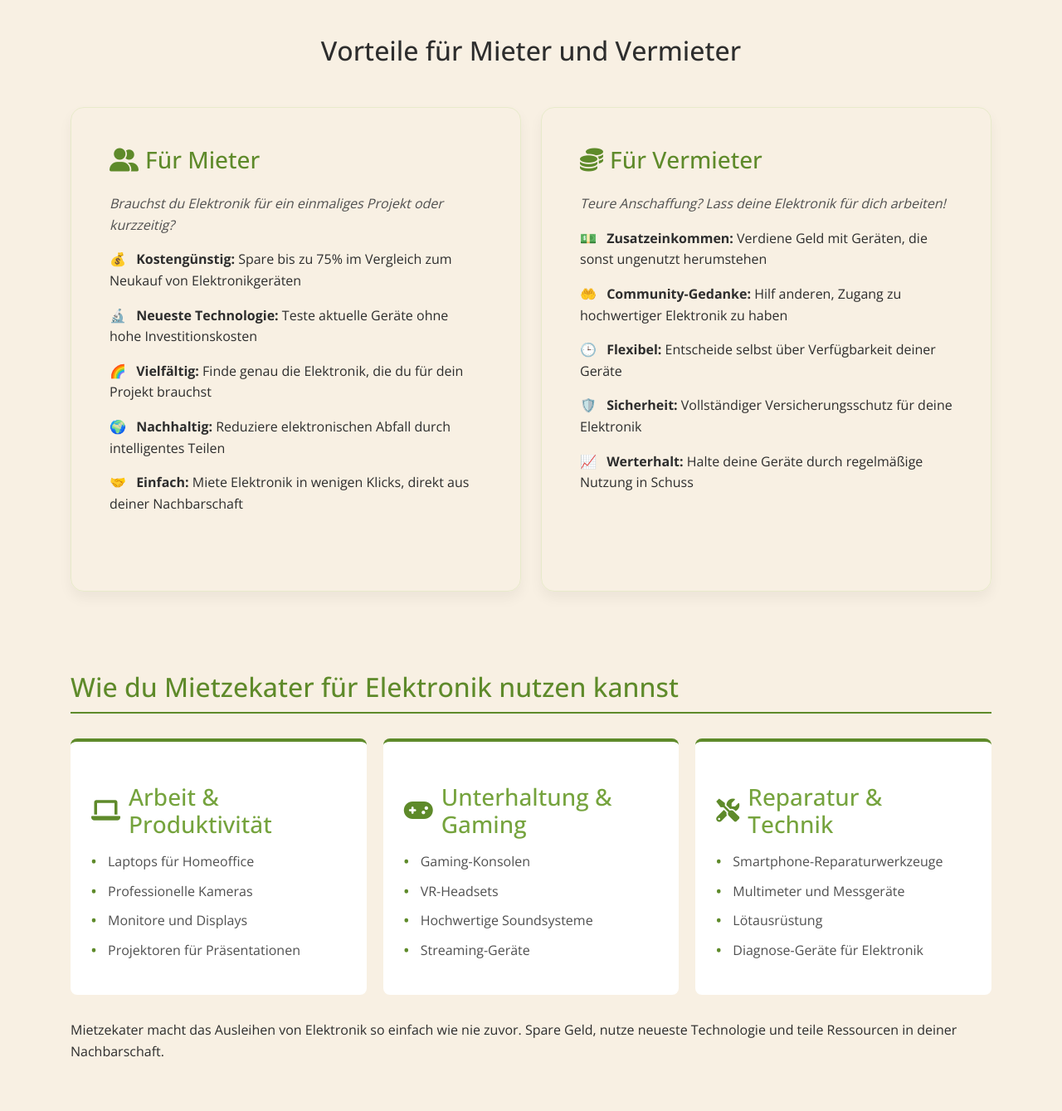
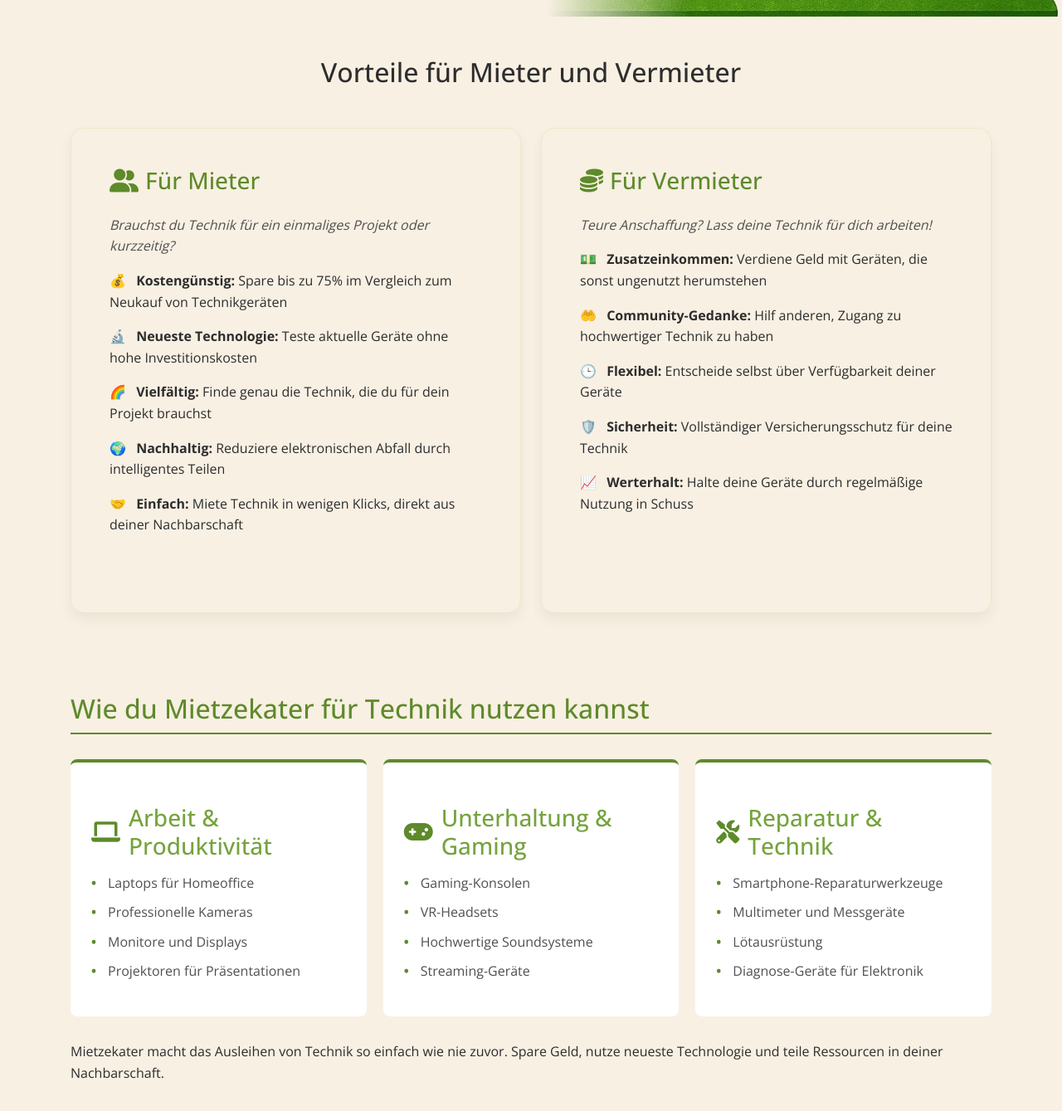
Before and after one commit to TrimeraDev/Mietzekater.de, a Jekyll site: the page built from _categories/elektronik.md, in a window 1280 px wide and 1400 px high, scrolled down 534 px. Shown: the top 1339 px of the window at 83% size. Built offline with Jekyll 4.4.1, drawn with Linux system fonts in a browser that asks for light colours; comment, search, counter and statistics services are not loaded; some of the changed text lies outside the part shown.

Commit message:
update categories?

```diff
--- a/_categories/elektronik.md
+++ b/_categories/elektronik.md
@@ -1,33 +1,33 @@
 ---
 layout: category
-title: Elektronik
-slug: elektronik
-description: Moderne Elektronik von Nachbarn zu fairen Preisen
-meta_description: "Elektronik günstig mieten in Aachen ✓ Kameras ✓ Drohnen ✓ Gaming Equipment und mehr. Finde hochwertige Elektronik zum Ausleihen in deiner Nachbarschaft mit Mietzekater."
-meta_keywords: "Elektronik mieten Aachen, Kamera leihen Aachen, Drohne mieten Aachen, Gaming Equipment, Elektronik ausleihen, günstige Elektronik, lokaler Verleih Aachen"
-hero_image: /assets/categories/mietzekater-elektronik.webp
+title: Technik
+slug: technik
+description: Entdecke moderne Technik und Geräte zum Mieten in Aachen und Umgebung
+meta_description: "Technik günstig mieten in Aachen ✓ Kameras ✓ Drohnen ✓ Werkzeuge und mehr. Entdecke innovative Technik in deiner Nachbarschaft mit Mietzekater."
+meta_keywords: "Technik mieten Aachen, Kamera mieten Aachen, Drohne ausleihen, Gaming Equipment, Elektronik Geräte, lokaler Verleih Aachen"
+hero_image: /assets/categories/new/Technik.webp
 
 # Thought-provoking Questions
-renter_question: "Brauchst du Elektronik für ein einmaliges Projekt oder kurzzeitig?"
-lender_question: "Teure Anschaffung? Lass deine Elektronik für dich arbeiten!"
+renter_question: "Brauchst du Technik für ein einmaliges Projekt oder kurzzeitig?"
+lender_question: "Teure Anschaffung? Lass deine Technik für dich arbeiten!"
 
 # Value Propositions
 renter_benefits:
   - emoji: 💰
     title: Kostengünstig
-    description: Spare bis zu 75% im Vergleich zum Neukauf von Elektronikgeräten
+    description: Spare bis zu 75% im Vergleich zum Neukauf von Technikgeräten
   - emoji: 🔬
     title: Neueste Technologie
     description: Teste aktuelle Geräte ohne hohe Investitionskosten
   - emoji: 🌈
     title: Vielfältig
-    description: Finde genau die Elektronik, die du für dein Projekt brauchst
+    description: Finde genau die Technik, die du für dein Projekt brauchst
   - emoji: 🌍
     title: Nachhaltig
     description: Reduziere elektronischen Abfall durch intelligentes Teilen
   - emoji: 🤝
     title: Einfach
-    description: Miete Elektronik in wenigen Klicks, direkt aus deiner Nachbarschaft
+    description: Miete Technik in wenigen Klicks, direkt aus deiner Nachbarschaft
 
 lender_benefits:
   - emoji: 💵
@@ -35,25 +35,25 @@
     description: Verdiene Geld mit Geräten, die sonst ungenutzt herumstehen
   - emoji: 🤲
     title: Community-Gedanke
-    description: Hilf anderen, Zugang zu hochwertiger Elektronik zu haben
+    description: Hilf anderen, Zugang zu hochwertiger Technik zu haben
   - emoji: 🕒
     title: Flexibel
     description: Entscheide selbst über Verfügbarkeit deiner Geräte
   - emoji: 🛡️
     title: Sicherheit
-    description: Vollständiger Versicherungsschutz für deine Elektronik
+    description: Vollständiger Versicherungsschutz für deine Technik
   - emoji: 📈
     title: Werterhalt
     description: Halte deine Geräte durch regelmäßige Nutzung in Schuss
 
 # Short description for related categories section
-short_description: "Elektronik für jeden Bedarf - von Arbeit bis Gaming"
+short_description: "Technik für jeden Bedarf - von Arbeit bis Gaming"
 
 # Potential Items (currently empty as platform isn't live)
 items: []
 ---
 
-## Wie du Mietzekater für Elektronik nutzen kannst
+## Wie du Mietzekater für Technik nutzen kannst
 
 <div class="use-cases-grid">
   <div class="use-case-card">
@@ -87,4 +87,4 @@
   </div>
 </div>
 
-Mietzekater macht das Ausleihen von Elektronik so einfach wie nie zuvor. Spare Geld, nutze neueste Technologie und teile Ressourcen in deiner Nachbarschaft.
+Mietzekater macht das Ausleihen von Technik so einfach wie nie zuvor. Spare Geld, nutze neueste Technologie und teile Ressourcen in deiner Nachbarschaft.
```
Also changed, not shown: _categories/auto-zubehoer.md (+6 -6 lines), _categories/werkzeuge.md (+1 -1 lines), assets/categories/new/Freizeit.webp (added), assets/categories/new/Kamera.webp (added), assets/categories/new/Kostenlos.webp (added), assets/categories/new/Mobilität.webp (added), assets/categories/new/Technik.webp (added), assets/categories/new/Werkzeug.webp (added).
